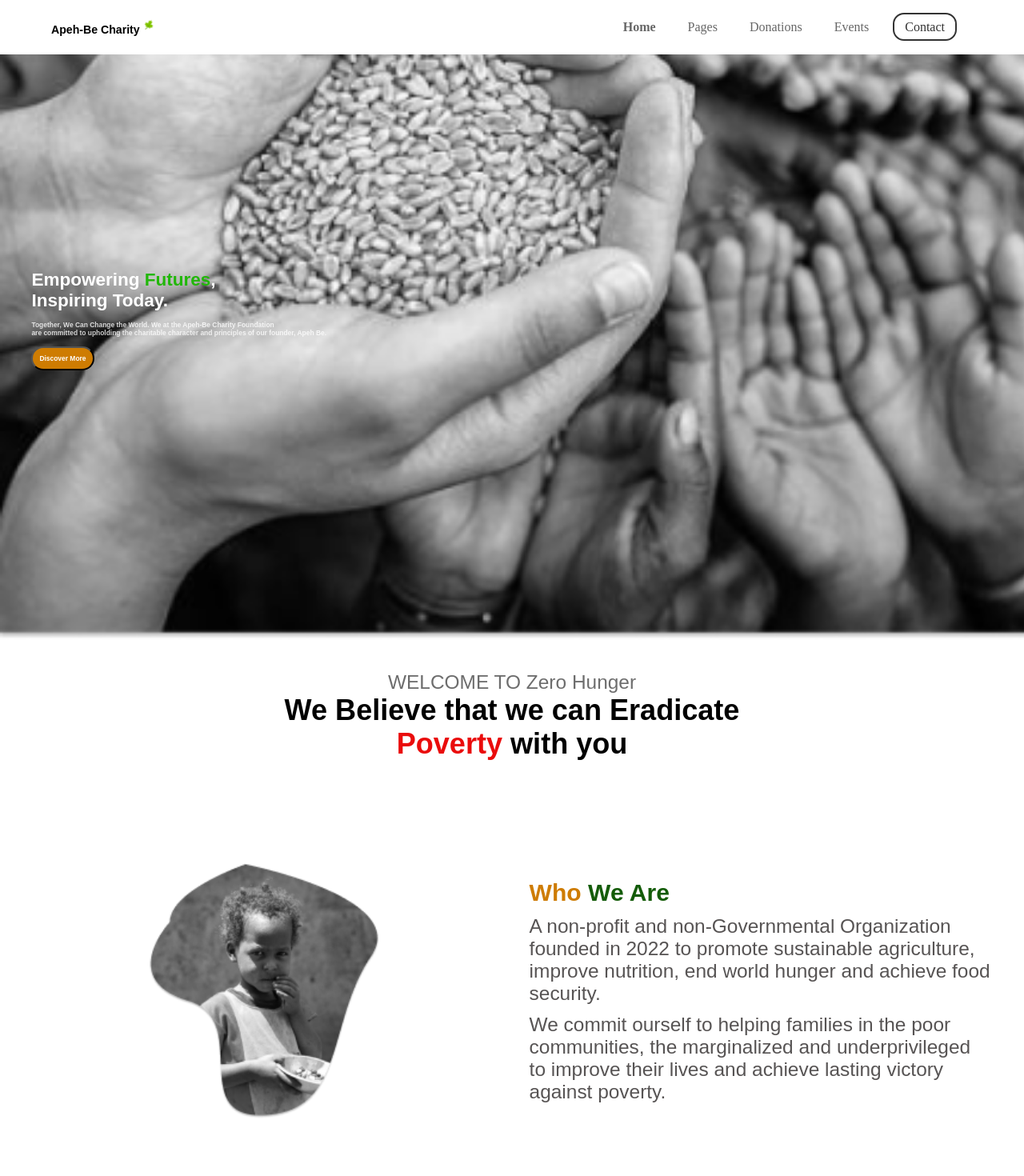
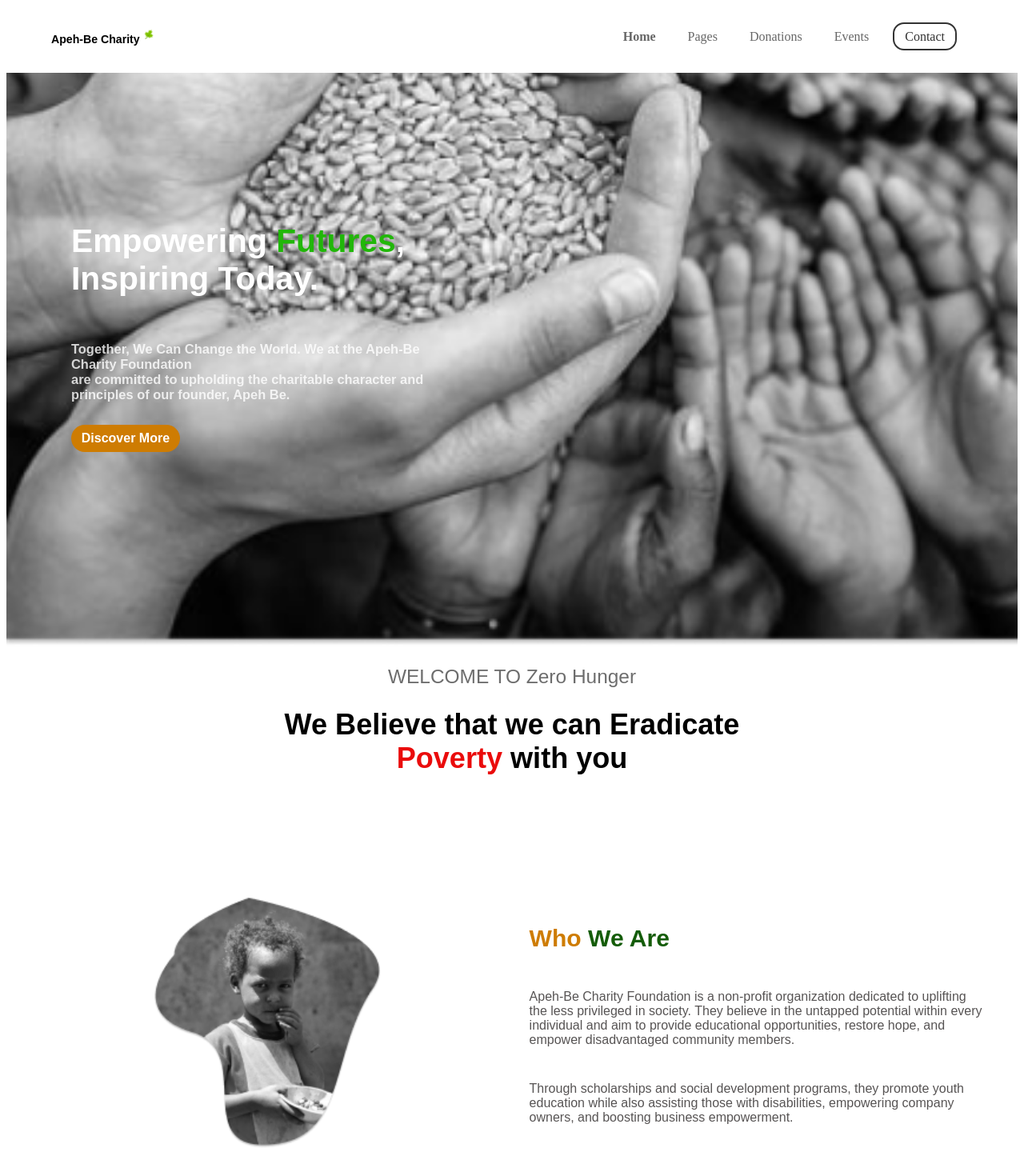
Before and after one commit to GZMaster/charity-ngo, a React (Create React App) app: page / in a window 1280 px wide. Shown: the top 1470 px of the page at 80% size. Built offline with nearby package versions, Linux system fonts and the light colour scheme.

Commit message:
styled about.css

```diff
--- a/src/pages/AboutPage.jsx
+++ b/src/pages/AboutPage.jsx
@@ -15,14 +15,16 @@ const AboutPage = () => {
             Who <span>We Are</span>
           </h1>
           <p>
-            A non-profit and non-Governmental Organization founded in 2022 to
-            promote sustainable agriculture, improve nutrition, end world hunger
-            and achieve food security.
+            Apeh-Be Charity Foundation is a non-profit organization dedicated to
+            uplifting the less privileged in society. They believe in the
+            untapped potential within every individual and aim to provide
+            educational opportunities, restore hope, and empower disadvantaged
+            community members.
           </p>
           <p>
-            We commit ourself to helping families in the poor communities, the
-            marginalized and underprivileged to improve their lives and achieve
-            lasting victory against poverty.
+            Through scholarships and social development programs, they promote
+            youth education while also assisting those with disabilities,
+            empowering company owners, and boosting business empowerment.
           </p>
         </div>
       </div>
--- a/src/styles/About.scss
+++ b/src/styles/About.scss
@@ -60,7 +60,7 @@
       leading-trim: both;
       text-edge: cap;
       font-family: $Poppins;
-      font-size: 1.52781rem;
+      font-size: 1rem;
       font-style: normal;
       font-weight: 400;
       line-height: normal;
--- a/src/styles/Hero.scss
+++ b/src/styles/Hero.scss
@@ -8,7 +8,8 @@
   background-size: cover;
   height: auto;
   background-color: white;
-  margin-bottom: 2.443rem;
+  height: 100vh;
+  padding: 0 2.6rem;
 }
 
 .heropage_wrapper {
@@ -24,21 +25,23 @@
   display: flex;
   flex-direction: column;
   gap: 0.726rem;
-  & h1 {
+  width: 40%;
+
+  > h1 {
     color: #fff;
     font-family: $Poppins;
-    font-size: 1.408rem;
+    font-size: 2.55rem;
     font-style: normal;
     font-weight: 700;
     line-height: normal;
-    & span {
+    > span {
       color: #21b709;
     }
   }
-  & p {
+  > p {
     color: rgba(255, 255, 255, 0.8);
     font-family: $Poppins;
-    font-size: 8.445px;
+    font-size: 1.02781rem;
     font-style: normal;
     font-weight: 600;
     line-height: normal;
@@ -49,12 +52,13 @@
   color: #fff;
   text-align: center;
   font-family: $Poppins;
-  font-size: 8.445px;
+  font-size: 1rem;
   font-style: normal;
   font-weight: 600;
   line-height: normal;
-  padding: 0.499rem;
+  padding: 0.5rem 0.8rem;
   border-radius: 1.1rem;
+  border-style: none;
   background-color: #ce7c02;
   width: fit-content;
 }
--- a/src/styles/NavBar.scss
+++ b/src/styles/NavBar.scss
@@ -1,11 +1,6 @@
-@import "./Colors.scss";
-@import url("https://fonts.googleapis.com/css2?family=Rubik:wght@400;500;600;700&family=Space+Grotesk:wght@400;500;600;700&display=swap");
-@import "../styles/fonts";
-* {
-  margin: 0;
-  padding: 0;
-  // overflow-x: hidden;
-}
+@import "./breakpoints";
+@import "./fonts";
+@import "./colors";
 
 .nav__component {
   position: fixed;
```
